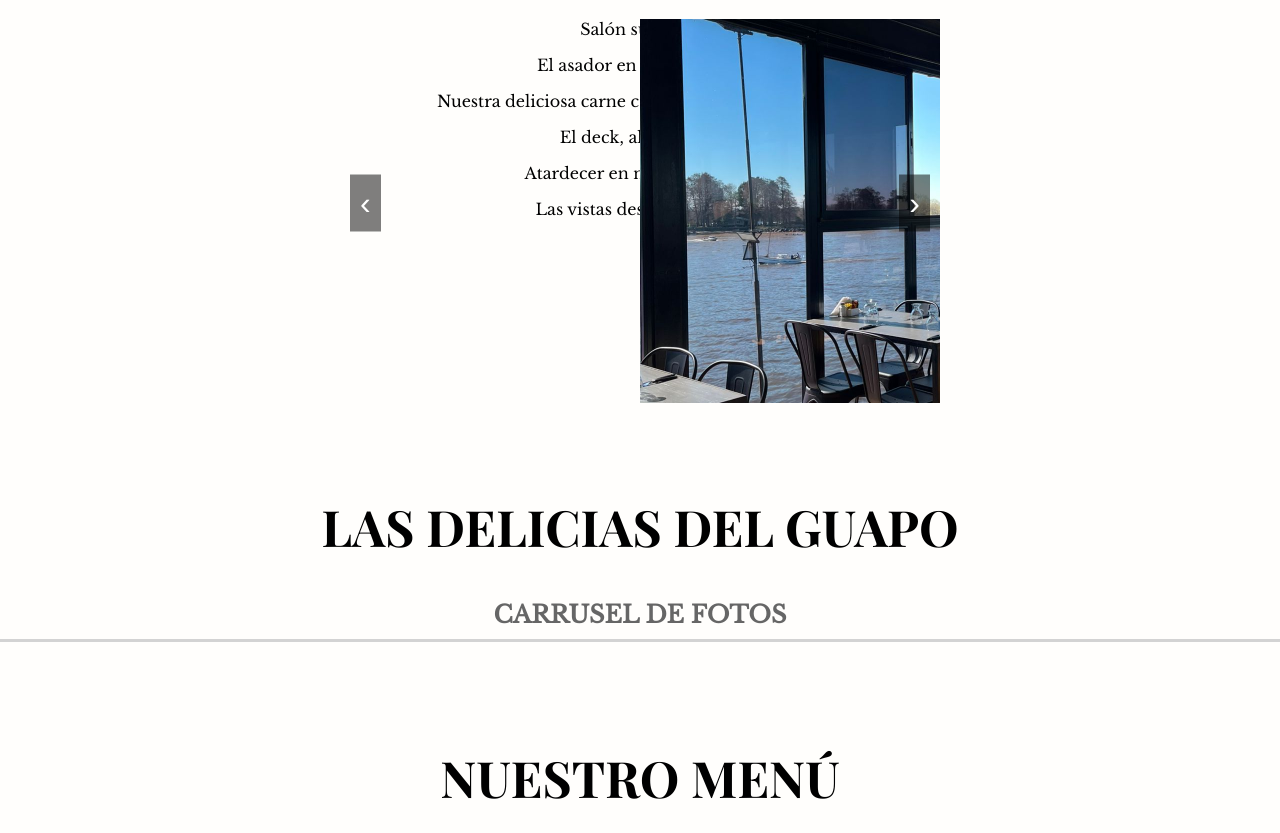
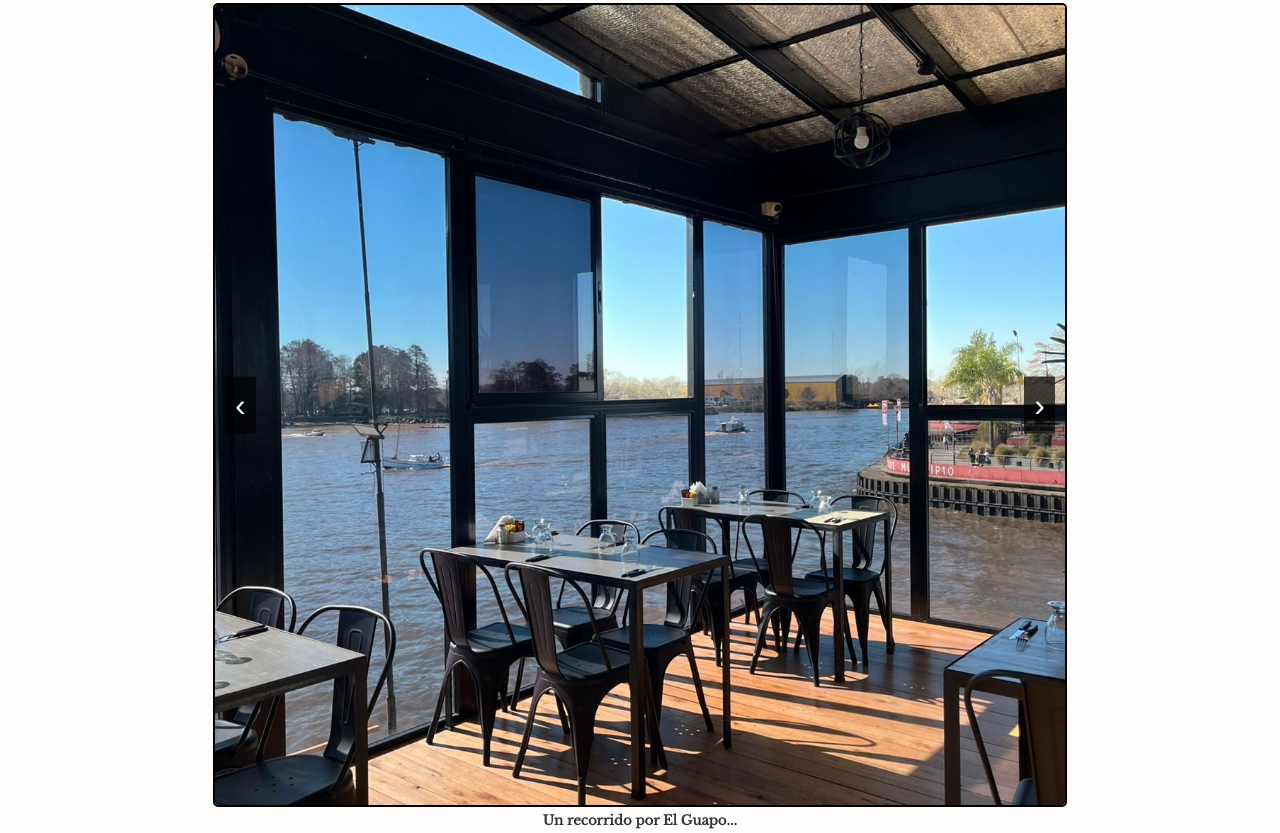
Before and after one commit to guido-scotti/El-Guapo-Del-Puerto, a plain HTML site: page index.html in a window 1280 px wide. Shown: the part 1149-1982 px from the top of the page. Drawn offline with nearby package versions, Linux system fonts and the light colour scheme.

Commit message:
carrousel finished

```diff
--- a/CSS/styles.css
+++ b/CSS/styles.css
@@ -167,6 +167,7 @@ body, html {
 
     .menu-carillas img:hover{
       transform: scale(1.03);
+      cursor: pointer;
     }
 
     .menu-carillas .desayuno {
@@ -266,31 +267,48 @@ body, html {
 .carrusel {
   position: relative;
   width: 100%;
-  max-width: 600px;
-  height: 400px;
+  max-width: 850px;
+  height: 800px;
+  overflow: hidden;
   margin: auto;
-  overflow: hidden;
+  border: 2px solid black;
+  border-radius: 5px;
+}
+
+.carrusel-caption{
+  text-align: center;
+  font-size: smaller;
+  color: #333;
+  font-weight: 700;
+  margin-top: 5px;
 }
 
 .carrusel-img {
   position: absolute;
+  top: 0;
+  left: 0;
   width: 100%;
   height: 100%;
   object-fit: cover;
   opacity: 0;
-  transition: opacity 0.5s ease;
+  transition: opacity 0.5s ease, transform 0.2s ease-in-out;
+  display: block;
 }
 
 .carrusel-img.active {
   opacity: 1;
 }
 
+.carrusel-img:hover {
+  transform: scale(1.03);
+}
+
 button.prev,
 button.next {
-  position: absolute;
+  position:absolute;
   top: 50%;
   transform: translateY(-50%);
-  background: rgba(0,0,0,0.5);
+  background: rgba(0,0,0,0.7);
   color: white;
   border: none;
   font-size: 2rem;
--- a/index.html
+++ b/index.html
@@ -16,8 +16,6 @@
 
   <link rel="stylesheet" href="CSS/styles.css" />
 </head>
-
-<script src="main.js"></script>
 
 <body>
 
@@ -56,33 +54,29 @@
     <div class="carrusel">
       <figure>
         <img src="Images/Resto/fotoarribaesquina.jpg" class="carrusel-img active" />
-        <figcaption>Salón superior</figcaption>
       </figure>
       <figure>
         <img src="Images/Resto/fotoparri.jpg" class="carrusel-img" />
-        <figcaption>El asador en movimiento</figcaption>
       </figure>
       <figure>
         <img src="Images/Resto/fotofuego.jpg" class="carrusel-img" />
-        <figcaption>Nuestra deliciosa carne cocinándose a fuego lento</figcaption>
       </figure>
       <figure>
         <img src="Images/Resto/fotodeck.jpg" class="carrusel-img" />
-        <figcaption>El deck, al aire libre</figcaption>
       </figure>
       <figure>
         <img src="Images/Resto/fotorio.jpg" class="carrusel-img" />
-        <figcaption>Atardecer en nuestra terraza</figcaption>
       </figure>
       <figure>
         <img src="Images/Resto/fotomitad.jpg" class="carrusel-img" />
-        <figcaption>Las vistas desde El Guapo</figcaption>
       </figure>
 
       <button class="prev">‹</button>
       <button class="next">›</button>
 
     </div>
+
+    <figcaption class="carrusel-caption"> Un recorrido por El Guapo... </figcaption>
 
     <h1> LAS DELICIAS DEL GUAPO</h1>
 
@@ -162,6 +156,7 @@
   </footer>
 </section>
 
+<script src="main.js"></script>
 </body>
 
 </html>
```
